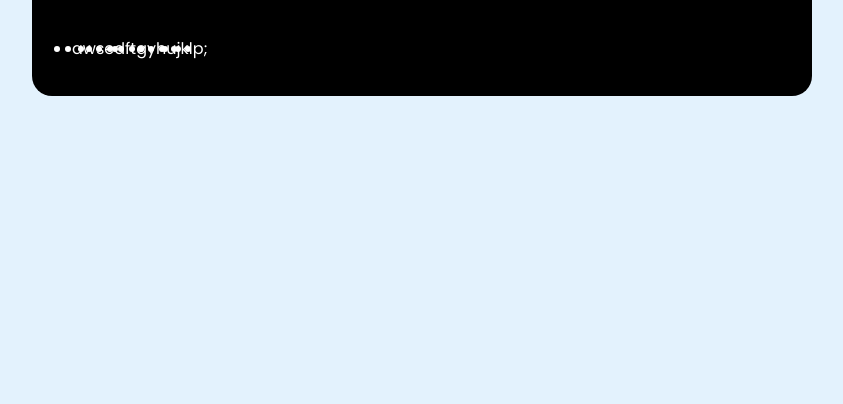
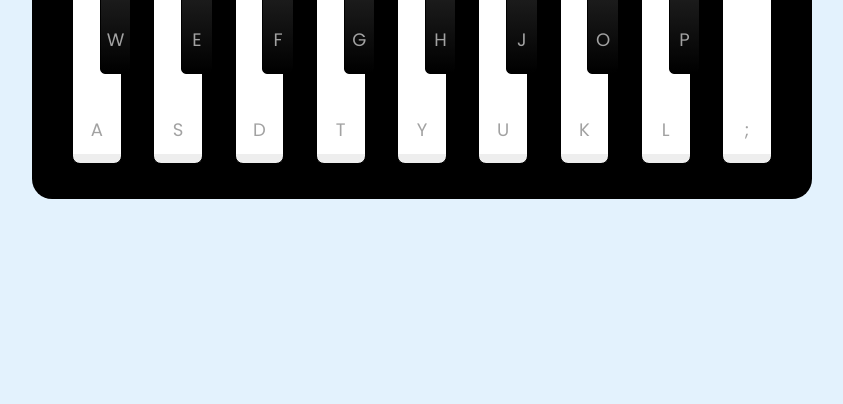
Before and after one commit to ruuanmanoel/piano-simulator, a plain HTML site: page index.html in a window 1280 px wide. Shown: the part 396-800 px from the top of the page, without its empty margins (218-1061 px from the left). Drawn offline with Linux system fonts and the light colour scheme.

Commit message:
💄 estilizando as teclas

```diff
--- a/index.html
+++ b/index.html
@@ -34,11 +34,11 @@
                     <li class="key white"><span>t</span></li>
                     <li class="key black"><span>g</span></li>
                     <li class="key white"><span>y</span></li>
-                    <li class="key black"><span></span></li>
-                    <li class="key white"><span>h</span></li>
-                    <li class="key black"><span>u</span></li>
-                    <li class="key white"><span>j</span></li>
-                    <li class="key black"><span>k</span></li>
+                    <li class="key black"><span>h</span></li>
+                    <li class="key white"><span>u</span></li>
+                    <li class="key black"><span>j</span></li>
+                    <li class="key white"><span>k</span></li>
+                    <li class="key black"><span>o</span></li>
                     <li class="key white"><span>l</span></li>
                     <li class="key black"><span>p</span></li>
                     <li class="key white"><span>;</span></li>
--- a/src/styles/main.css
+++ b/src/styles/main.css
@@ -65,3 +65,42 @@ header .column span{
     display: flex;
     margin-top: 50px;
 }
+.piano-keys .key{
+    cursor: pointer;
+    user-select: none;
+    list-style: none;
+    color: #a2a2a2;
+    position: relative;
+    text-transform: uppercase;
+}
+.piano-keys .white{
+    width: 70px;
+    height: 230px;
+    border: 1px solid #000;
+    border-radius: 8px;
+    background:linear-gradient(#fff 96%, #eee 4%);
+}
+.piano-keys .black{
+    width: 44px;
+    height: 140px;
+    z-index: 2;
+    margin: 0 22px 0 -22px;
+    border: 1px solid #000;
+    border-radius: 0 0 5px 5px;
+    background:linear-gradient(#333, #000);
+}
+.piano-keys span{
+    position: absolute;
+    bottom: 20px;
+    width: 100%;
+    text-align: center;
+    font-size: 1.13rem;
+}
+.piano-keys .white:active{
+    box-shadow: inset -5px 5px 20px rgba(0, 0, 0, .2);
+    background: linear-gradient(to bottom #fff 0%, #eee 100%);
+}
+.piano-keys .black:active{
+    box-shadow: inset -5px 5px 10px rgba(0, 0, 0, .1);
+    background: linear-gradient(to bottom #000 0, #434343 );
+}
```
